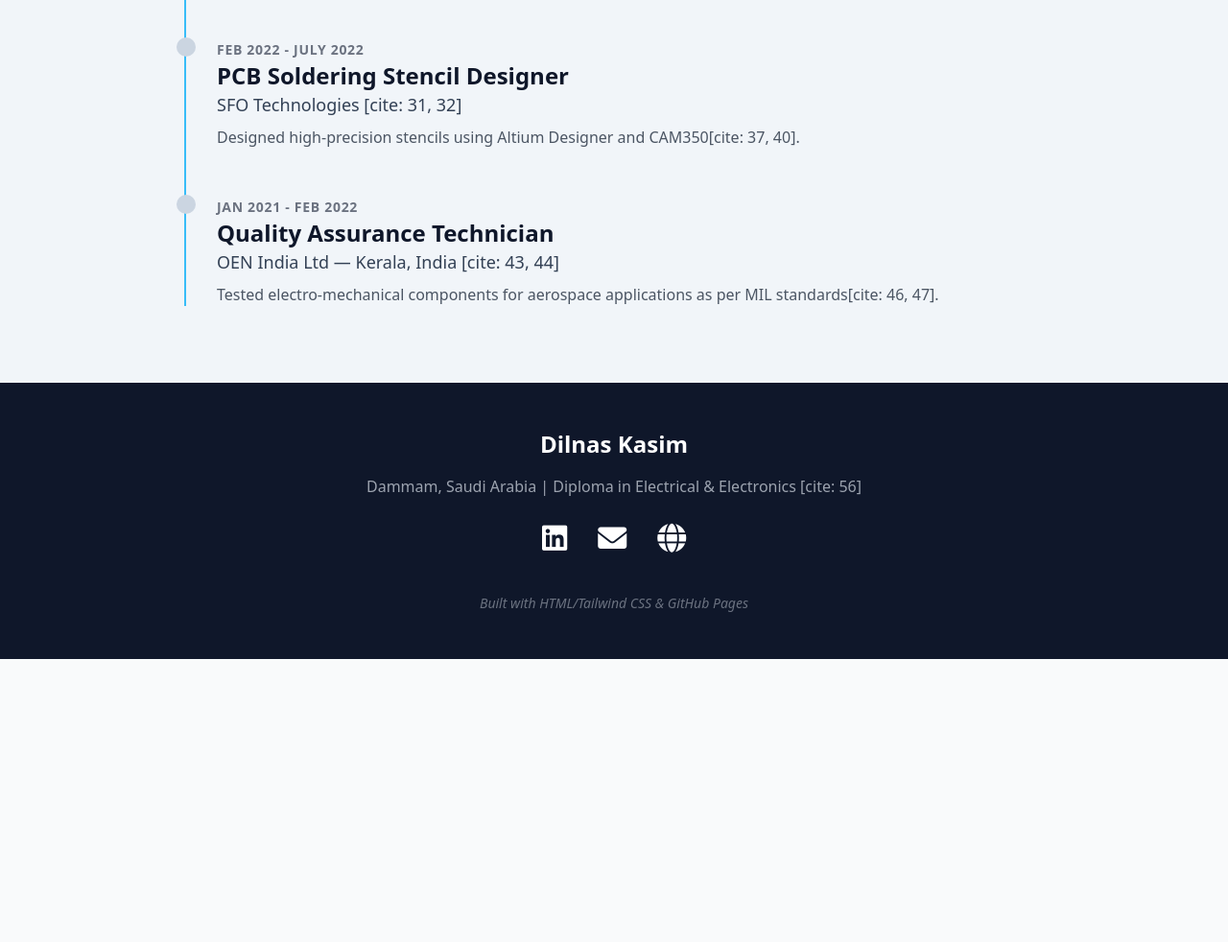
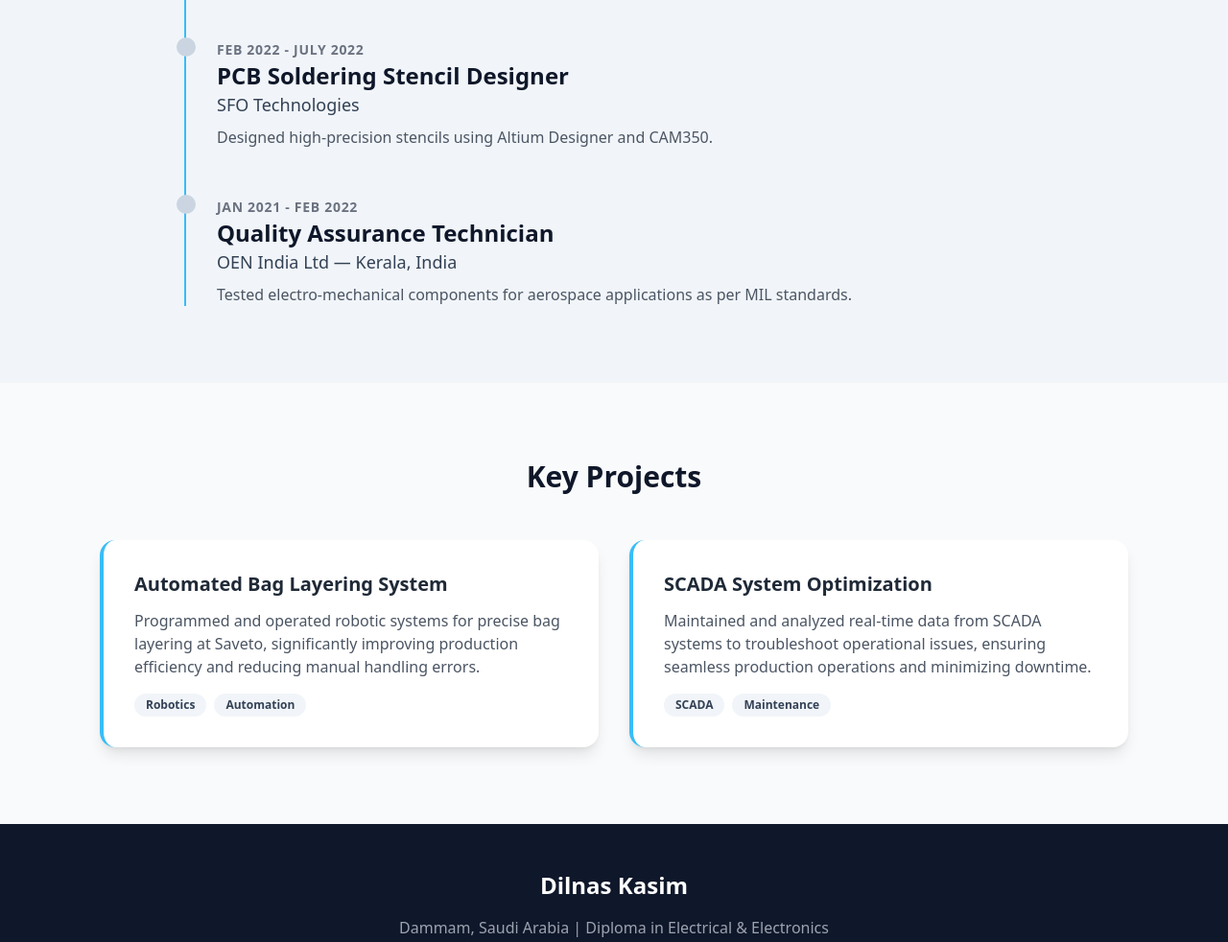
Before and after one commit to dilnas/Dilnas-kasim, a plain HTML site: page index.html in a window 1280 px wide. Shown: the part 1860-2842 px from the top of the page at 96% size. Before the commit the page ends 2547 px from the top, so only its background shows below. Drawn offline with nearby package versions, Linux system fonts and the light colour scheme.

Commit message:
Update index.html

```diff
--- a/index.html
+++ b/index.html
@@ -83,16 +83,38 @@
                     <div class="absolute -left-2.5 w-5 h-5 bg-slate-300 rounded-full"></div>
                     <span class="text-gray-500 font-bold uppercase tracking-wider text-sm">Feb 2022 - July 2022</span>
                     <h4 class="text-2xl font-bold text-slate-900">PCB Soldering Stencil Designer</h4>
-                    <p class="text-lg font-medium text-slate-700">SFO Technologies [cite: 31, 32]</p>
-                    <p class="mt-2 text-gray-600">Designed high-precision stencils using Altium Designer and CAM350[cite: 37, 40].</p>
+                    <p class="text-lg font-medium text-slate-700">SFO Technologies</p>
+                    <p class="mt-2 text-gray-600">Designed high-precision stencils using Altium Designer and CAM350.</p>
                 </div>
 
                 <div>
                     <div class="absolute -left-2.5 w-5 h-5 bg-slate-300 rounded-full"></div>
                     <span class="text-gray-500 font-bold uppercase tracking-wider text-sm">Jan 2021 - Feb 2022</span>
                     <h4 class="text-2xl font-bold text-slate-900">Quality Assurance Technician</h4>
-                    <p class="text-lg font-medium text-slate-700">OEN India Ltd — Kerala, India [cite: 43, 44]</p>
-                    <p class="mt-2 text-gray-600">Tested electro-mechanical components for aerospace applications as per MIL standards[cite: 46, 47].</p>
+                    <p class="text-lg font-medium text-slate-700">OEN India Ltd — Kerala, India</p>
+                    <p class="mt-2 text-gray-600">Tested electro-mechanical components for aerospace applications as per MIL standards.</p>
+                </div>
+            </div>
+        </div>
+    </section>
+
+    <section id="projects" class="py-20 px-10 max-w-6xl mx-auto">
+        <h3 class="text-3xl font-bold mb-12 text-center text-slate-900">Key Projects</h3>
+        <div class="grid md:grid-cols-2 gap-8">
+            <div class="bg-white p-8 rounded-2xl shadow-lg border-l-4 border-sky-400 hover:shadow-xl transition">
+                <h4 class="font-bold text-xl mb-3">Automated Bag Layering System</h4>
+                <p class="text-gray-600 mb-4">Programmed and operated robotic systems for precise bag layering at Saveto, significantly improving production efficiency and reducing manual handling errors.</p>
+                <div class="flex gap-2 flex-wrap">
+                    <span class="bg-slate-100 text-slate-700 text-xs font-bold px-3 py-1 rounded-full">Robotics</span>
+                    <span class="bg-slate-100 text-slate-700 text-xs font-bold px-3 py-1 rounded-full">Automation</span>
+                </div>
+            </div>
+            <div class="bg-white p-8 rounded-2xl shadow-lg border-l-4 border-sky-400 hover:shadow-xl transition">
+                <h4 class="font-bold text-xl mb-3">SCADA System Optimization</h4>
+                <p class="text-gray-600 mb-4">Maintained and analyzed real-time data from SCADA systems to troubleshoot operational issues, ensuring seamless production operations and minimizing downtime.</p>
+                <div class="flex gap-2 flex-wrap">
+                    <span class="bg-slate-100 text-slate-700 text-xs font-bold px-3 py-1 rounded-full">SCADA</span>
+                    <span class="bg-slate-100 text-slate-700 text-xs font-bold px-3 py-1 rounded-full">Maintenance</span>
                 </div>
             </div>
         </div>
@@ -100,7 +122,7 @@
 
     <footer class="bg-slate-900 text-white py-12 px-10 text-center">
         <h3 class="text-2xl font-bold mb-4">Dilnas Kasim</h3>
-        <p class="text-gray-400 mb-6">Dammam, Saudi Arabia | Diploma in Electrical & Electronics [cite: 56]</p>
+        <p class="text-gray-400 mb-6">Dammam, Saudi Arabia | Diploma in Electrical & Electronics</p>
         <div class="flex justify-center space-x-8 text-3xl mb-10">
             <a href="https://www.linkedin.com/in/dilnas-kasim-0a215a143" class="hover:text-sky-400 transition"><i class="fab fa-linkedin"></i></a>
             <a href="mailto:dilnaskasim1@gmail.com" class="hover:text-sky-400 transition"><i class="fas fa-envelope"></i></a>
```
